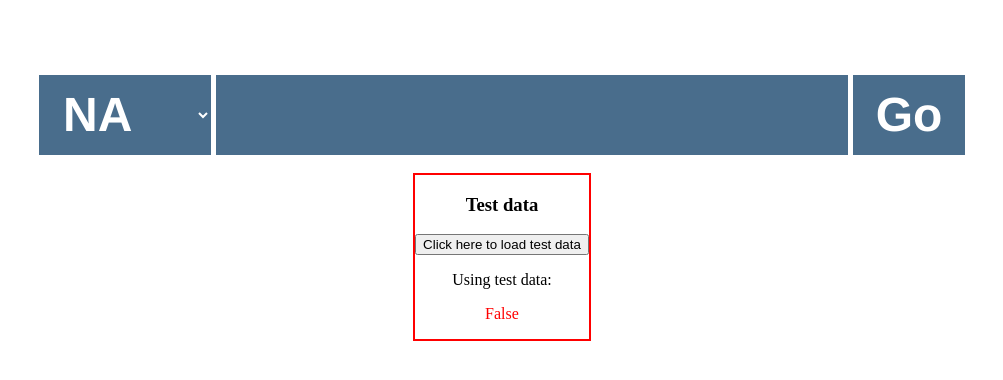
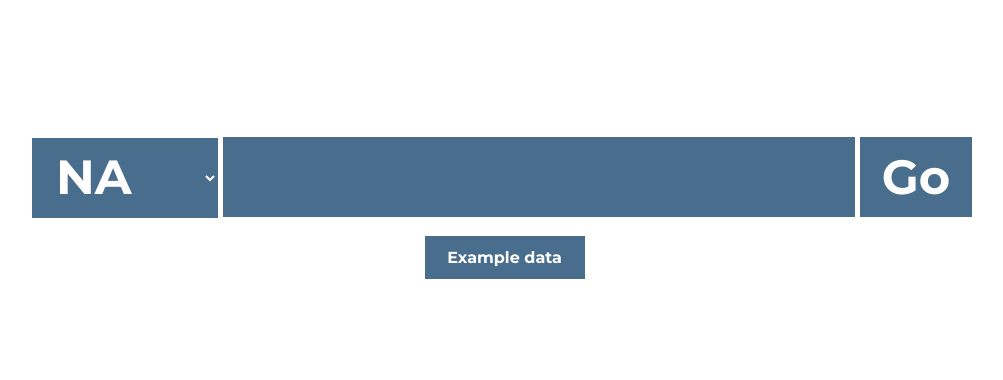
Before and after one commit to Kevinjchang98/lol-stats-flowers, a React (Create React App) app: page / in a window 1280 px wide. Shown: the top 380 px of the page, without its empty margins (138-1141 px from the left). Built offline with nearby package versions, Linux system fonts and the light colour scheme.

Commit message:
format example button, import fontfamily

```diff
--- a/public/index.html
+++ b/public/index.html
@@ -10,6 +10,7 @@
       content="Web site created using create-react-app"
     />
     <link rel="apple-touch-icon" href="%PUBLIC_URL%/logo192.png" />
+    <link href="https://fonts.googleapis.com/css2?family=Montserrat:wght@200;400;500;700&display=swap" rel="stylesheet"
     <!--
       manifest.json provides metadata used when your web app is installed on a
       user's mobile device or desktop. See https://developers.google.com/web/fundamentals/web-app-manifest/
--- a/src/Components/Debug/TestData.jsx
+++ b/src/Components/Debug/TestData.jsx
@@ -2205,15 +2205,10 @@ function TestData(props) {
 	}
 
 	return (
-		<div className={style.wrapper}>
-			<div className={style.secondWrapper}>
-				<h3>Test data</h3>
-				<button onClick={setTestData}>Click here to load test data</button>
-				<p>
-					Using test data:{' '}
-					{props.isTestData ? <p className={style.blue}>True</p> : <p className={style.red}>False</p>}
-				</p>
-			</div>
+		<div>
+			<button type="exampleData" onClick={setTestData}>
+				Example data
+			</button>
 		</div>
 	);
 }
--- a/src/index.css
+++ b/src/index.css
@@ -45,10 +45,9 @@ input[type = text] {
 
 button[type=submit] {
 	width: 7rem;
-	padding: 12px 20px;
+	padding: 11px 20px;
 	margin: 0 0 0 5px;
 	text-decoration: none;
-	height: 5rem;
 
 	border: none;
 	background-color: var(--blue);
@@ -62,12 +61,29 @@ button[type=submit] {
 	cursor: pointer;
 }
 
+button[type=exampleData] {
+	width: 10rem;
+	padding: 12px 20px;
+	margin: 0 0 0 5px;
+	text-decoration: none;
+
+	border: none;
+	background-color: var(--blue);
+	color: white;
+	outline: none;
+
+	font-family: Montserrat, Helvetica, sans-serif;
+	font-size: 1rem;
+	font-weight: 800;
+
+	cursor: pointer;
+}
+
 select[type=regionDropdown] {
-	padding: 12px 20px;
+	padding: 10px 20px;
 	margin: 0 5px 0 0;
 	text-decoration: none;
 
-	height: 5rem;
 	border: none;
 	background-color: var(--blue);
 	color: white;
```
